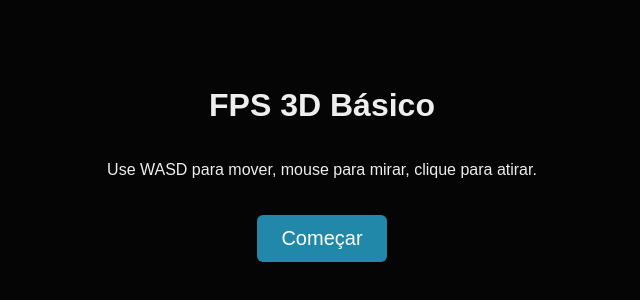
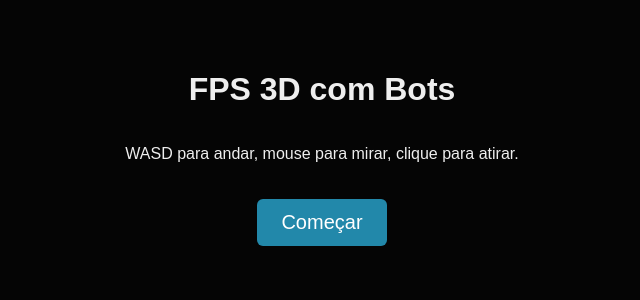
Before and after one commit to Mig-Ofi/Game-do-Chat, a plain HTML site: page index.html in a window 1280 px wide. Shown: the part 236-536 px from the top of the page, without its empty margins (318-958 px from the left). Drawn offline with nearby package versions, Linux system fonts and the light colour scheme.

Commit message:
Update index.html

```diff
--- a/index.html
+++ b/index.html
@@ -3,14 +3,15 @@
 <head>
 <meta charset="UTF-8" />
 <meta name="viewport" content="width=device-width, initial-scale=1" />
-<title>FPS 3D Básico</title>
+<title>FPS 3D com Bots Atiradores</title>
 <link rel="stylesheet" href="styles.css" />
 </head>
 <body>
 <div id="instructions">
-  <h1>FPS 3D Básico</h1>
-  <p>Use WASD para mover, mouse para mirar, clique para atirar.</p>
+  <h1>FPS 3D com Bots</h1>
+  <p>WASD para andar, mouse para mirar, clique para atirar.</p>
   <button id="startBtn">Começar</button>
+  <p id="status"></p>
 </div>
 <script src="https://cdn.jsdelivr.net/npm/three@0.153.0/build/three.min.js"></script>
 <script src="https://cdn.jsdelivr.net/npm/three@0.153.0/examples/js/controls/PointerLockControls.js"></script>
```
